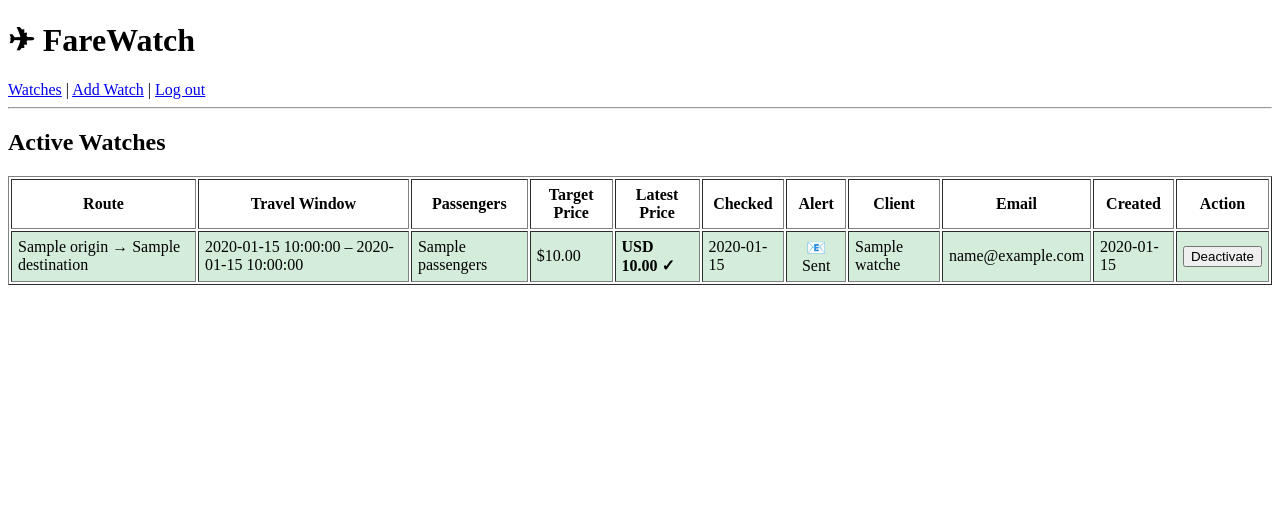
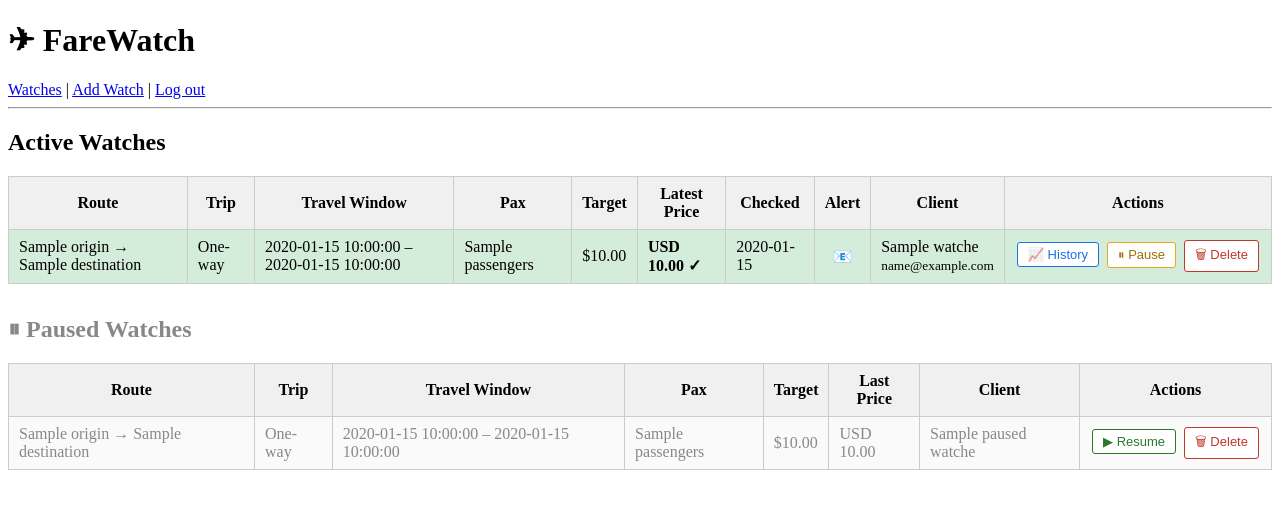
Before and after one commit to knollanna/FareWatch, a Flask app: template templates/index.html in a window 1280 px wide. Shown: the top 509 px of the page. Run offline with Flask 3, Linux system fonts and the light colour scheme; the template is opened without the code that fills it: most values are stand-ins (such as "Sample title", 1, 10 or a date in 2020).

Commit message:
Add pause/resume/delete, price history chart, and error visibility
- Pause and resume watches without losing history
- Delete watch permanently (cascades to price_history and sent_alerts)
- Paused watches shown in separate section below active watches
- Price history chart per watch using Chart.js (loads on demand)
- Shows current, lowest, and highest price stats above chart
- last_error column saved on Duffel failures, cleared on success
- Warning badge on watch card when last error is set

Co-Authored-By: Claude Sonnet 4.6 <noreply@anthropic.com>

```diff
--- a/app.py
+++ b/app.py
@@ -1,8 +1,9 @@
 import os
+import datetime
 from functools import wraps
 
 from dotenv import load_dotenv
-from flask import Flask, flash, redirect, render_template, request, session, url_for
+from flask import Flask, flash, jsonify, redirect, render_template, request, session, url_for
 from supabase import Client, create_client
 from werkzeug.middleware.proxy_fix import ProxyFix
 
@@ -29,6 +30,34 @@ def login_required(f):
     return decorated
 
 
+def _attach_watch_extras(watches):
+    """Attach latest_price and alert_sent_today to each watch dict."""
+    today = datetime.date.today().isoformat()
+    for watch in watches:
+        latest = (
+            supabase.table("price_history")
+            .select("price, currency, checked_at")
+            .eq("watch_id", watch["id"])
+            .order("checked_at", desc=True)
+            .limit(1)
+            .execute()
+            .data
+        )
+        watch["latest_price"] = latest[0] if latest else None
+
+        alert_today = (
+            supabase.table("sent_alerts")
+            .select("id")
+            .eq("watch_id", watch["id"])
+            .gte("sent_at", f"{today}T00:00:00")
+            .limit(1)
+            .execute()
+            .data
+        )
+        watch["alert_sent_today"] = len(alert_today) > 0
+    return watches
+
+
 @app.route("/login", methods=["GET", "POST"])
 def login():
     if request.method == "POST":
@@ -48,44 +77,30 @@ def logout():
 @app.route("/")
 @login_required
 def index():
-    watches = (
+    active_watches = (
         supabase.table("watches")
         .select("*")
         .eq("is_active", True)
+        .eq("is_paused", False)
+        .order("created_at", desc=True)
+        .execute()
+        .data
+    )
+    paused_watches = (
+        supabase.table("watches")
+        .select("*")
+        .eq("is_paused", True)
         .order("created_at", desc=True)
         .execute()
         .data
     )
 
-    import datetime
-    today = datetime.date.today().isoformat()
+    _attach_watch_extras(active_watches)
+    _attach_watch_extras(paused_watches)
 
-    for watch in watches:
-        # Most recent price check
-        latest = (
-            supabase.table("price_history")
-            .select("price, currency, checked_at")
-            .eq("watch_id", watch["id"])
-            .order("checked_at", desc=True)
-            .limit(1)
-            .execute()
-            .data
-        )
-        watch["latest_price"] = latest[0] if latest else None
-
-        # Was an alert sent today?
-        alert_today = (
-            supabase.table("sent_alerts")
-            .select("id")
-            .eq("watch_id", watch["id"])
-            .gte("sent_at", f"{today}T00:00:00")
-            .limit(1)
-            .execute()
-            .data
-        )
-        watch["alert_sent_today"] = len(alert_today) > 0
-
-    return render_template("index.html", watches=watches)
+    return render_template("index.html",
+                           watches=active_watches,
+                           paused_watches=paused_watches)
 
 
 @app.route("/add", methods=["GET", "POST"])
@@ -106,6 +121,7 @@ def add_watch():
             "client_name": request.form["client_name"].strip(),
             "client_email": request.form["client_email"].strip(),
             "is_active": True,
+            "is_paused": False,
         }
         supabase.table("watches").insert(watch).execute()
         flash(f"Watch added for {watch['origin']} → {watch['destination']}.")
@@ -113,12 +129,53 @@ def add_watch():
     return render_template("add_watch.html")
 
 
+@app.route("/pause/<watch_id>", methods=["POST"])
+@login_required
+def pause_watch(watch_id):
+    supabase.table("watches").update({"is_active": False, "is_paused": True}).eq("id", watch_id).execute()
+    flash("Watch paused.")
+    return redirect(url_for("index"))
+
+
+@app.route("/resume/<watch_id>", methods=["POST"])
+@login_required
+def resume_watch(watch_id):
+    supabase.table("watches").update({"is_active": True, "is_paused": False}).eq("id", watch_id).execute()
+    flash("Watch resumed.")
+    return redirect(url_for("index"))
+
+
+@app.route("/delete/<watch_id>", methods=["POST"])
+@login_required
+def delete_watch(watch_id):
+    # price_history and sent_alerts cascade-delete automatically
+    supabase.table("watches").delete().eq("id", watch_id).execute()
+    flash("Watch deleted.")
+    return redirect(url_for("index"))
+
+
 @app.route("/deactivate/<watch_id>", methods=["POST"])
 @login_required
 def deactivate_watch(watch_id):
-    supabase.table("watches").update({"is_active": False}).eq("id", watch_id).execute()
-    flash("Watch deactivated.")
+    # Kept for backward compatibility — now just pauses
+    supabase.table("watches").update({"is_active": False, "is_paused": True}).eq("id", watch_id).execute()
+    flash("Watch paused.")
     return redirect(url_for("index"))
+
+
+@app.route("/history/<watch_id>")
+@login_required
+def watch_history(watch_id):
+    """Return price history as JSON for the chart."""
+    rows = (
+        supabase.table("price_history")
+        .select("price, currency, checked_at")
+        .eq("watch_id", watch_id)
+        .order("checked_at", desc=False)
+        .execute()
+        .data
+    )
+    return jsonify(rows)
 
 
 if __name__ == "__main__":
--- a/templates/index.html
+++ b/templates/index.html
@@ -1,23 +1,44 @@
 {% extends "base.html" %}
 {% block content %}
 
+<script src="https://cdn.jsdelivr.net/npm/chart.js"></script>
+
+<style>
+  table { border-collapse: collapse; width: 100%; }
+  th, td { border: 1px solid #ccc; padding: 8px 10px; vertical-align: middle; }
+  th { background: #f0f0f0; }
+  .btn { padding: 4px 10px; cursor: pointer; margin: 2px; border: 1px solid #999; border-radius: 3px; background: #fff; font-size: 13px; }
+  .btn-pause  { border-color: #e6a817; color: #a07000; }
+  .btn-resume { border-color: #2a7a2a; color: #2a7a2a; }
+  .btn-delete { border-color: #c0392b; color: #c0392b; }
+  .btn-history { border-color: #1a73e8; color: #1a73e8; }
+  .history-panel { display:none; padding: 16px; background: #fafafa; border: 1px solid #ddd; margin-top: 4px; }
+  .stats-row { display: flex; gap: 24px; margin-bottom: 12px; font-size: 14px; }
+  .stat { background: #fff; border: 1px solid #ddd; border-radius: 4px; padding: 8px 16px; text-align: center; }
+  .stat strong { display: block; font-size: 18px; }
+  .error-badge { color: #c0392b; font-size: 16px; cursor: help; }
+  .paused-section { margin-top: 32px; }
+  .paused-section h2 { color: #888; }
+  .paused-row td { color: #888; background: #fafafa; }
+</style>
+
+<!-- ───── ACTIVE WATCHES ───── -->
 <h2>Active Watches</h2>
 
 {% if watches %}
-  <table border="1" cellpadding="6">
+  <table>
     <thead>
       <tr>
         <th>Route</th>
+        <th>Trip</th>
         <th>Travel Window</th>
-        <th>Passengers</th>
-        <th>Target Price</th>
+        <th>Pax</th>
+        <th>Target</th>
         <th>Latest Price</th>
         <th>Checked</th>
         <th>Alert</th>
         <th>Client</th>
-        <th>Email</th>
-        <th>Created</th>
-        <th>Action</th>
+        <th>Actions</th>
       </tr>
     </thead>
     <tbody>
@@ -25,8 +46,19 @@
       {% set lp = w.latest_price %}
       {% set hit_target = lp and lp.price <= w.target_price %}
       <tr{% if hit_target %} style="background:#d4edda"{% endif %}>
-        <td>{{ w.origin }} → {{ w.destination }}</td>
-        <td>{{ w.date_from }} – {{ w.date_to }}</td>
+        <td>
+          {{ w.origin }} → {{ w.destination }}
+          {% if w.last_error %}
+            <span class="error-badge" title="{{ w.last_error }}">⚠️</span>
+          {% endif %}
+        </td>
+        <td>{{ "Round-trip" if w.trip_type == "round_trip" else "One-way" }}</td>
+        <td>
+          {{ w.date_from }} – {{ w.date_to }}
+          {% if w.trip_type == "round_trip" and w.return_date_from %}
+            <br><small>Return: {{ w.return_date_from }} – {{ w.return_date_to }}</small>
+          {% endif %}
+        </td>
         <td>{{ w.passengers }}</td>
         <td>${{ "%.2f"|format(w.target_price) }}</td>
         <td>
@@ -40,24 +72,27 @@
             <em>Not checked yet</em>
           {% endif %}
         </td>
-        <td>
-          {% if lp %}{{ lp.checked_at[:10] }}{% else %}—{% endif %}
+        <td>{% if lp %}{{ lp.checked_at[:10] }}{% else %}—{% endif %}</td>
+        <td style="text-align:center">
+          {% if w.alert_sent_today %}<span title="Alert sent today">📧</span>{% else %}—{% endif %}
         </td>
-        <td style="text-align:center">
-          {% if w.alert_sent_today %}
-            <span title="Alert email sent today">📧 Sent</span>
-          {% else %}
-            —
-          {% endif %}
+        <td>{{ w.client_name }}<br><small>{{ w.client_email }}</small></td>
+        <td style="white-space:nowrap">
+          <button class="btn btn-history" onclick="toggleHistory('{{ w.id }}', this)">📈 History</button>
+          <form method="POST" action="/pause/{{ w.id }}" style="display:inline">
+            <button class="btn btn-pause" type="submit">⏸ Pause</button>
+          </form>
+          <form method="POST" action="/delete/{{ w.id }}" style="display:inline"
+                onsubmit="return confirm('Permanently delete this watch and all its history?')">
+            <button class="btn btn-delete" type="submit">🗑 Delete</button>
+          </form>
         </td>
-        <td>{{ w.client_name }}</td>
-        <td>{{ w.client_email }}</td>
-        <td>{{ w.created_at[:10] }}</td>
-        <td>
-          <form method="POST" action="/deactivate/{{ w.id }}"
-                onsubmit="return confirm('Deactivate this watch?')">
-            <button type="submit">Deactivate</button>
-          </form>
+      </tr>
+      <tr id="history-row-{{ w.id }}" style="display:none">
+        <td colspan="10">
+          <div class="history-panel" id="history-panel-{{ w.id }}">
+            <em>Loading...</em>
+          </div>
         </td>
       </tr>
       {% endfor %}
@@ -67,4 +102,118 @@
   <p>No active watches yet. <a href="/add">Add one.</a></p>
 {% endif %}
 
+<!-- ───── PAUSED WATCHES ───── -->
+{% if paused_watches %}
+<div class="paused-section">
+  <h2>⏸ Paused Watches</h2>
+  <table>
+    <thead>
+      <tr>
+        <th>Route</th>
+        <th>Trip</th>
+        <th>Travel Window</th>
+        <th>Pax</th>
+        <th>Target</th>
+        <th>Last Price</th>
+        <th>Client</th>
+        <th>Actions</th>
+      </tr>
+    </thead>
+    <tbody>
+      {% for w in paused_watches %}
+      {% set lp = w.latest_price %}
+      <tr class="paused-row">
+        <td>{{ w.origin }} → {{ w.destination }}</td>
+        <td>{{ "Round-trip" if w.trip_type == "round_trip" else "One-way" }}</td>
+        <td>{{ w.date_from }} – {{ w.date_to }}</td>
+        <td>{{ w.passengers }}</td>
+        <td>${{ "%.2f"|format(w.target_price) }}</td>
+        <td>
+          {% if lp %}{{ lp.currency }} {{ "%.2f"|format(lp.price) }}{% else %}—{% endif %}
+        </td>
+        <td>{{ w.client_name }}</td>
+        <td style="white-space:nowrap">
+          <form method="POST" action="/resume/{{ w.id }}" style="display:inline">
+            <button class="btn btn-resume" type="submit">▶ Resume</button>
+          </form>
+          <form method="POST" action="/delete/{{ w.id }}" style="display:inline"
+                onsubmit="return confirm('Permanently delete this watch and all its history?')">
+            <button class="btn btn-delete" type="submit">🗑 Delete</button>
+          </form>
+        </td>
+      </tr>
+      {% endfor %}
+    </tbody>
+  </table>
+</div>
+{% endif %}
+
+<script>
+const charts = {};
+
+async function toggleHistory(watchId, btn) {
+  const row = document.getElementById('history-row-' + watchId);
+  const panel = document.getElementById('history-panel-' + watchId);
+
+  if (row.style.display !== 'none') {
+    row.style.display = 'none';
+    btn.textContent = '📈 History';
+    return;
+  }
+
+  row.style.display = '';
+  btn.textContent = '▲ Hide';
+
+  // Already loaded
+  if (charts[watchId]) return;
+
+  const res = await fetch('/history/' + watchId);
+  const data = await res.json();
+
+  if (data.length < 2) {
+    panel.innerHTML = '<em>Not enough data yet — check back after the next price check.</em>';
+    return;
+  }
+
+  const prices = data.map(d => parseFloat(d.price));
+  const labels = data.map(d => d.checked_at.slice(0, 16).replace('T', ' '));
+  const min = Math.min(...prices).toFixed(2);
+  const max = Math.max(...prices).toFixed(2);
+  const current = prices[prices.length - 1].toFixed(2);
+
+  panel.innerHTML = `
+    <div class="stats-row">
+      <div class="stat"><strong>$${current}</strong>Current</div>
+      <div class="stat"><strong style="color:#2a7a2a">$${min}</strong>Lowest seen</div>
+      <div class="stat"><strong style="color:#c0392b">$${max}</strong>Highest seen</div>
+    </div>
+    <canvas id="chart-${watchId}" height="80"></canvas>
+  `;
+
+  const ctx = document.getElementById('chart-' + watchId).getContext('2d');
+  charts[watchId] = new Chart(ctx, {
+    type: 'line',
+    data: {
+      labels: labels,
+      datasets: [{
+        label: 'Price (USD)',
+        data: prices,
+        borderColor: '#1a73e8',
+        backgroundColor: 'rgba(26,115,232,0.08)',
+        pointRadius: 4,
+        tension: 0.3,
+        fill: true,
+      }]
+    },
+    options: {
+      responsive: true,
+      plugins: { legend: { display: false } },
+      scales: {
+        y: { ticks: { callback: v => '$' + v } }
+      }
+    }
+  });
+}
+</script>
+
 {% endblock %}
```
Also changed, not shown: check_prices.py (+24 -3 lines).
